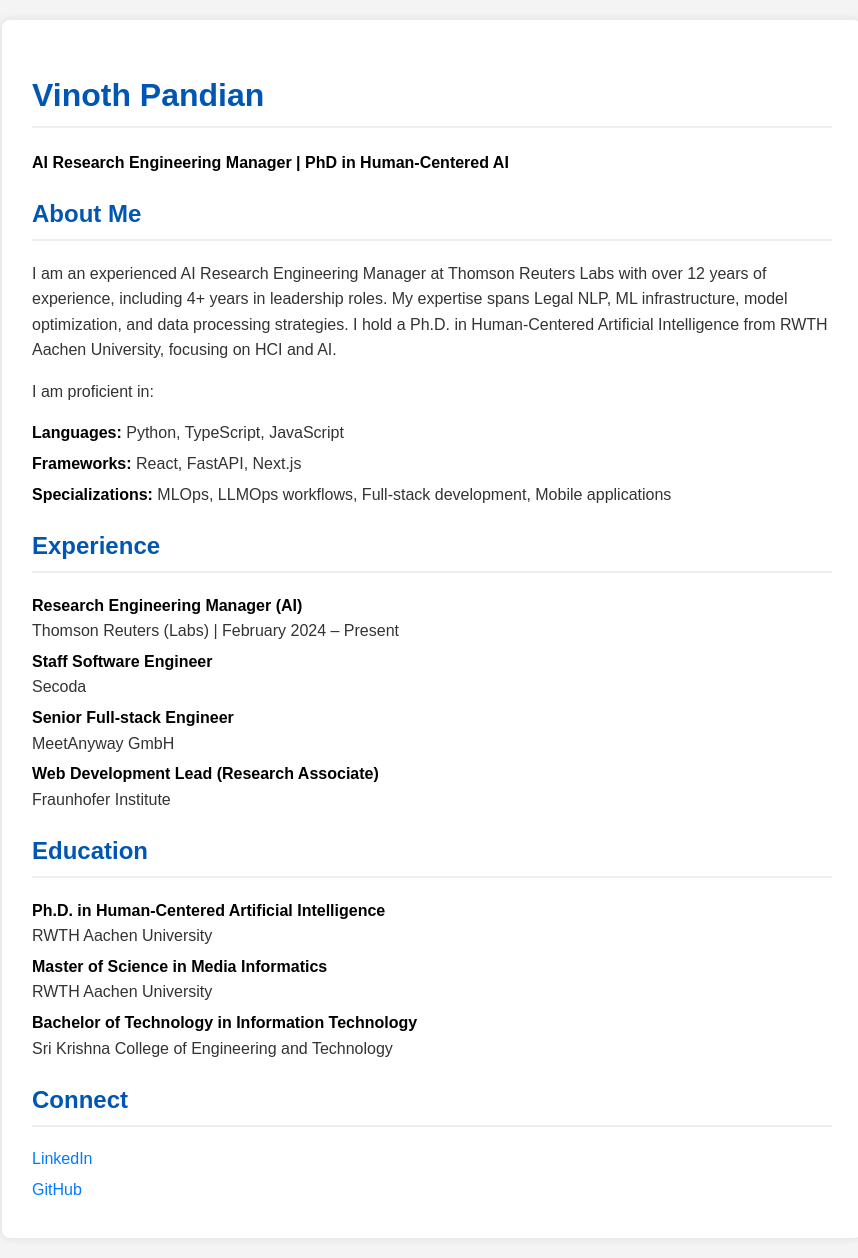
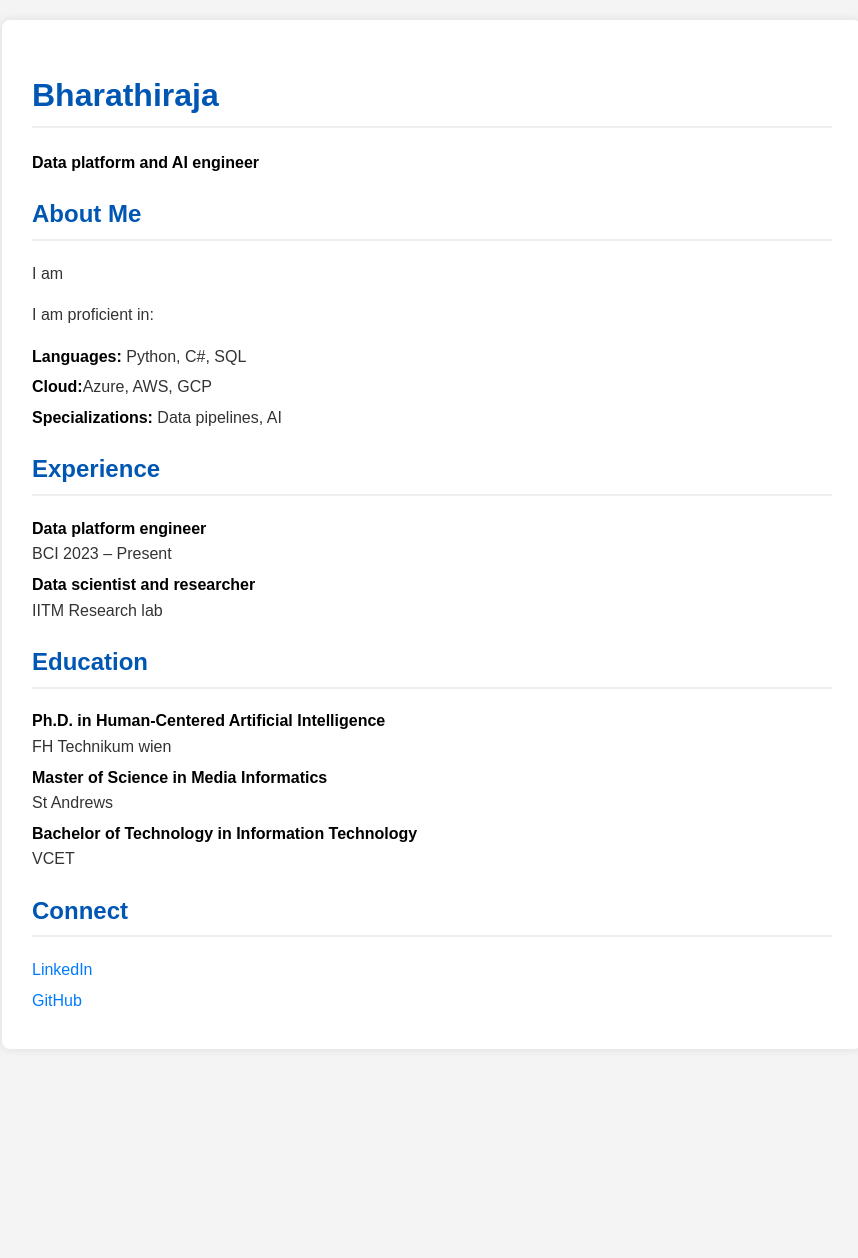
Before and after one commit to brt-rj/barati-dev.github.io, a Jekyll site: the page built from README.md, in a window 1280 px wide. Shown: the whole page, without its empty margins (208-1066 px from the left). Built offline with Jekyll 4.4.1, drawn with Linux system fonts in a browser that asks for light colours; our own code applies the rules of GitHub Pages for plain Markdown files; after the commit the page ends 1069 px from its top, so only the background shows below that.

Commit message:
Update readme and layout html

```diff
--- a/README.md
+++ b/README.md
@@ -1,4 +1,4 @@
-# Barati
+# Bharathiraja Muthurajan (Barati)
 
 **AI Research Engineering Manager | PhD in Human-Centered AI**
 
@@ -6,7 +6,7 @@
 
 ## About Me
 
-I am an experienced AI Research Engineering Manager at Thomson Reuters Labs with over 12 years of experience, including 4+ years in leadership roles. My expertise spans Legal NLP, ML infrastructure, model optimization, and data processing strategies. I hold a Ph.D. in Human-Centered Artificial Intelligence from RWTH Aachen University, focusing on HCI and AI.
+I am AI.
 
 I am proficient in:
 * **Languages:** Python, TypeScript, JavaScript
--- a/_layouts/default.html
+++ b/_layouts/default.html
@@ -3,7 +3,7 @@
 <head>
     <meta charset="UTF-8">
     <meta name="viewport" content="width=device-width, initial-scale=1.0">
-    <title>Vinoth Pandian - AI Research Engineer</title>
+    <title>Bharathiraja Muthurajan - Data platform and AI Engineer</title>
     <style>
         body {
             font-family: Arial, sans-serif;
@@ -53,37 +53,35 @@
 </head>
 <body>
     <div class="container">
-        <h1>Vinoth Pandian</h1>
-        <p><strong>AI Research Engineering Manager | PhD in Human-Centered AI</strong></p>
+        <h1>Bharathiraja</h1>
+        <p><strong>Data platform and AI engineer</strong></p>
 
         <h2>About Me</h2>
-        <p>I am an experienced AI Research Engineering Manager at Thomson Reuters Labs with over 12 years of experience, including 4+ years in leadership roles. My expertise spans Legal NLP, ML infrastructure, model optimization, and data processing strategies. I hold a Ph.D. in Human-Centered Artificial Intelligence from RWTH Aachen University, focusing on HCI and AI.</p>
+        <p>I am </p>
         <p>I am proficient in:</p>
         <ul class="no-bullet">
-            <li><strong>Languages:</strong> Python, TypeScript, JavaScript</li>
-            <li><strong>Frameworks:</strong> React, FastAPI, Next.js</li>
-            <li><strong>Specializations:</strong> MLOps, LLMOps workflows, Full-stack development, Mobile applications</li>
+            <li><strong>Languages:</strong> Python, C#, SQL</li>
+            <li><strong>Cloud:</strong>Azure, AWS, GCP</li>
+            <li><strong>Specializations:</strong> Data pipelines, AI</li>
         </ul>
 
         <h2>Experience</h2>
         <ul class="no-bullet">
-            <li><strong>Research Engineering Manager (AI)</strong><br>Thomson Reuters (Labs) | February 2024 – Present</li>
-            <li><strong>Staff Software Engineer</strong><br>Secoda</li>
-            <li><strong>Senior Full-stack Engineer</strong><br>MeetAnyway GmbH</li>
-            <li><strong>Web Development Lead (Research Associate)</strong><br>Fraunhofer Institute</li>
+            <li><strong>Data platform engineer</strong><br>BCI 2023 – Present</li>
+            <li><strong>Data scientist and researcher</strong><br>IITM Research lab</li>
         </ul>
 
         <h2>Education</h2>
         <ul class="no-bullet">
-            <li><strong>Ph.D. in Human-Centered Artificial Intelligence</strong><br>RWTH Aachen University</li>
-            <li><strong>Master of Science in Media Informatics</strong><br>RWTH Aachen University</li>
-            <li><strong>Bachelor of Technology in Information Technology</strong><br>Sri Krishna College of Engineering and Technology</li>
+            <li><strong>Ph.D. in Human-Centered Artificial Intelligence</strong><br>FH Technikum wien</li>
+            <li><strong>Master of Science in Media Informatics</strong><br>St Andrews</li>
+            <li><strong>Bachelor of Technology in Information Technology</strong><br>VCET</li>
         </ul>
 
         <h2>Connect</h2>
         <ul class="no-bullet">
-            <li><a href="https://www.linkedin.com/in/vinoth-pandian" target="_blank">LinkedIn</a></li>
-            <li><a href="https://github.com/vinoth-pandian" target="_blank">GitHub</a></li>
+            <li><a href="https://www.linkedin.com/in/bharathirajam" target="_blank">LinkedIn</a></li>
+            <li><a href="https://github.com/brt-rj" target="_blank">GitHub</a></li>
         </ul>
     </div>
 </body>
```
